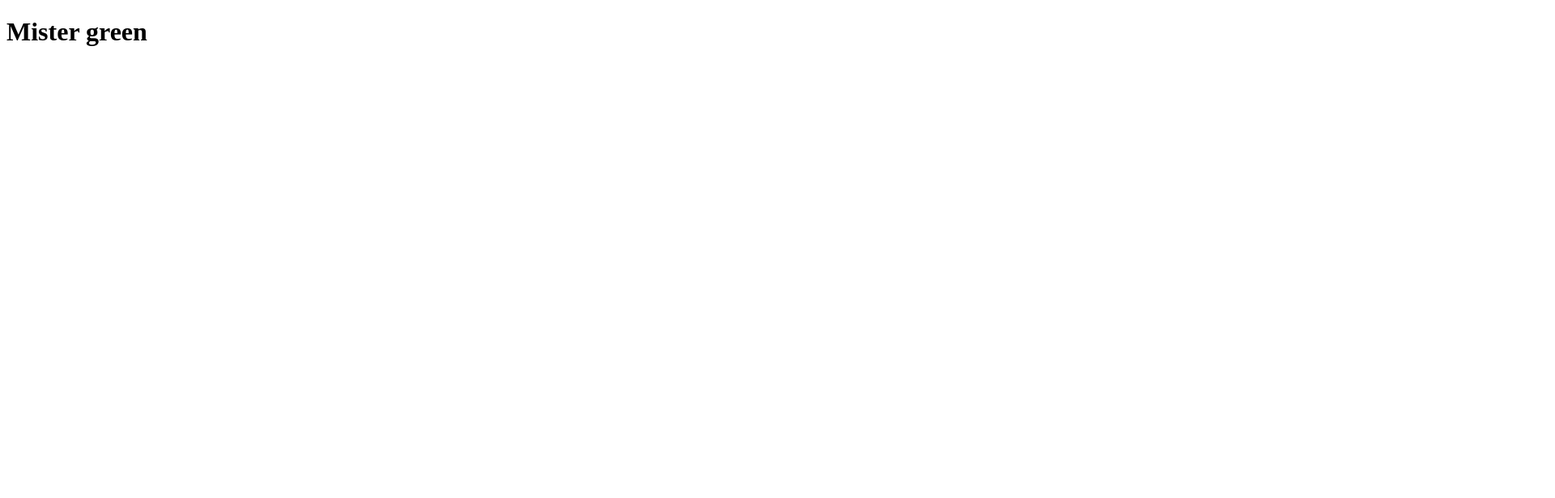
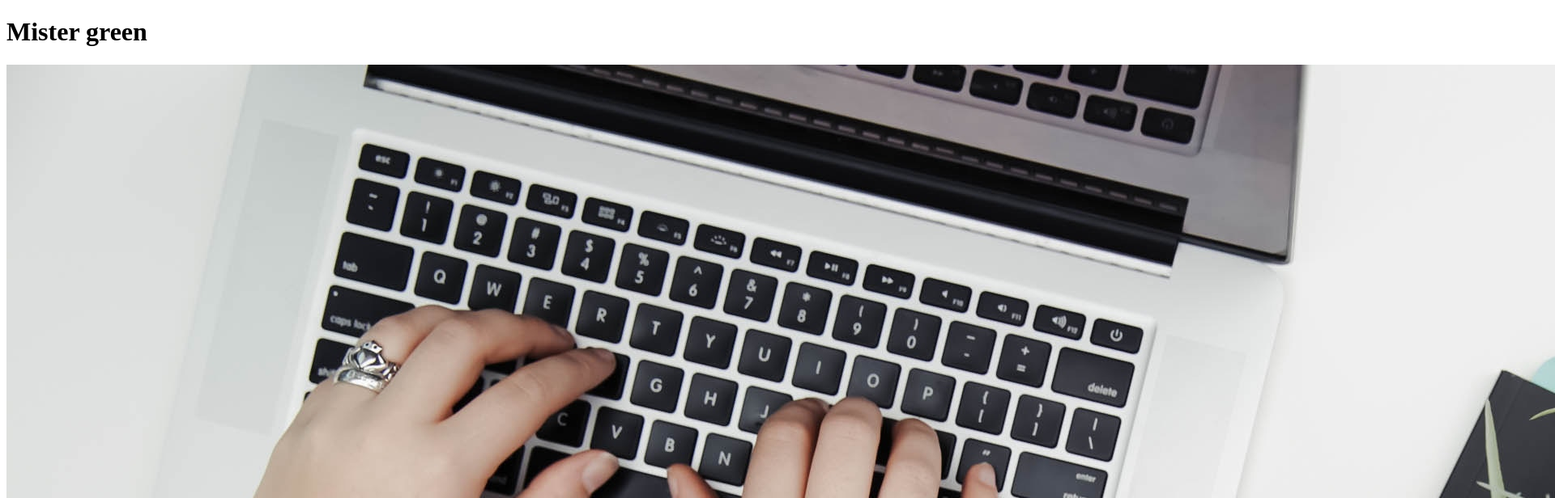
Before and after one commit to chloemahe/b1-exploringgit, a plain HTML site: page index.html in a window 1280 px wide. Shown: the top 616 px of the page at 81% size, 1920 px wide, since content can reach past the window. Drawn offline with Linux system fonts and the light colour scheme.

Commit message:
image html

```diff
--- a/index.html
+++ b/index.html
@@ -6,5 +6,8 @@
   </head>
   <body>
     <h1>Mister green</h1>
+
+<img src="images/macbook.jpg" alt="Macbook">
+
   </body>
 </html>
```
